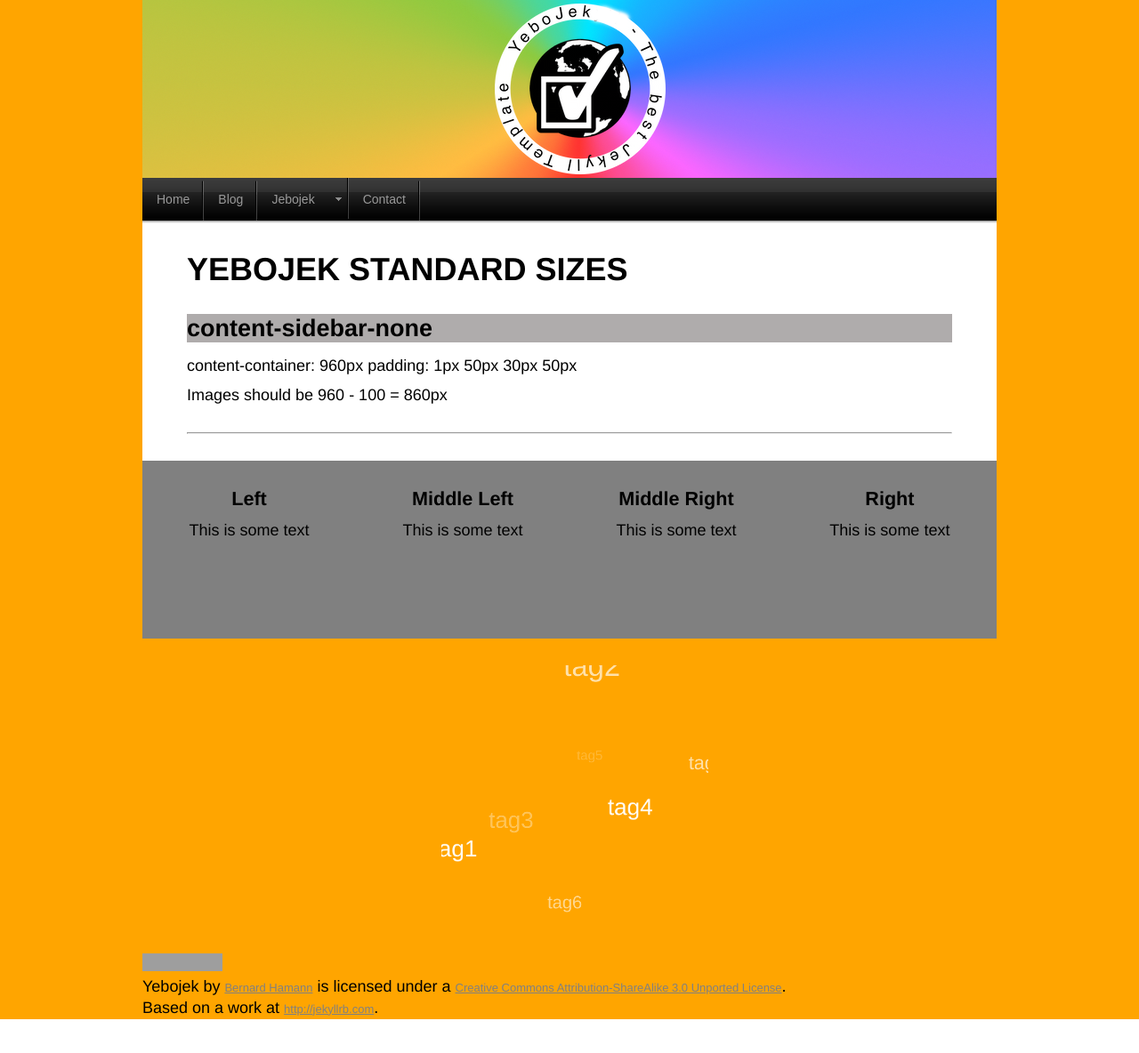
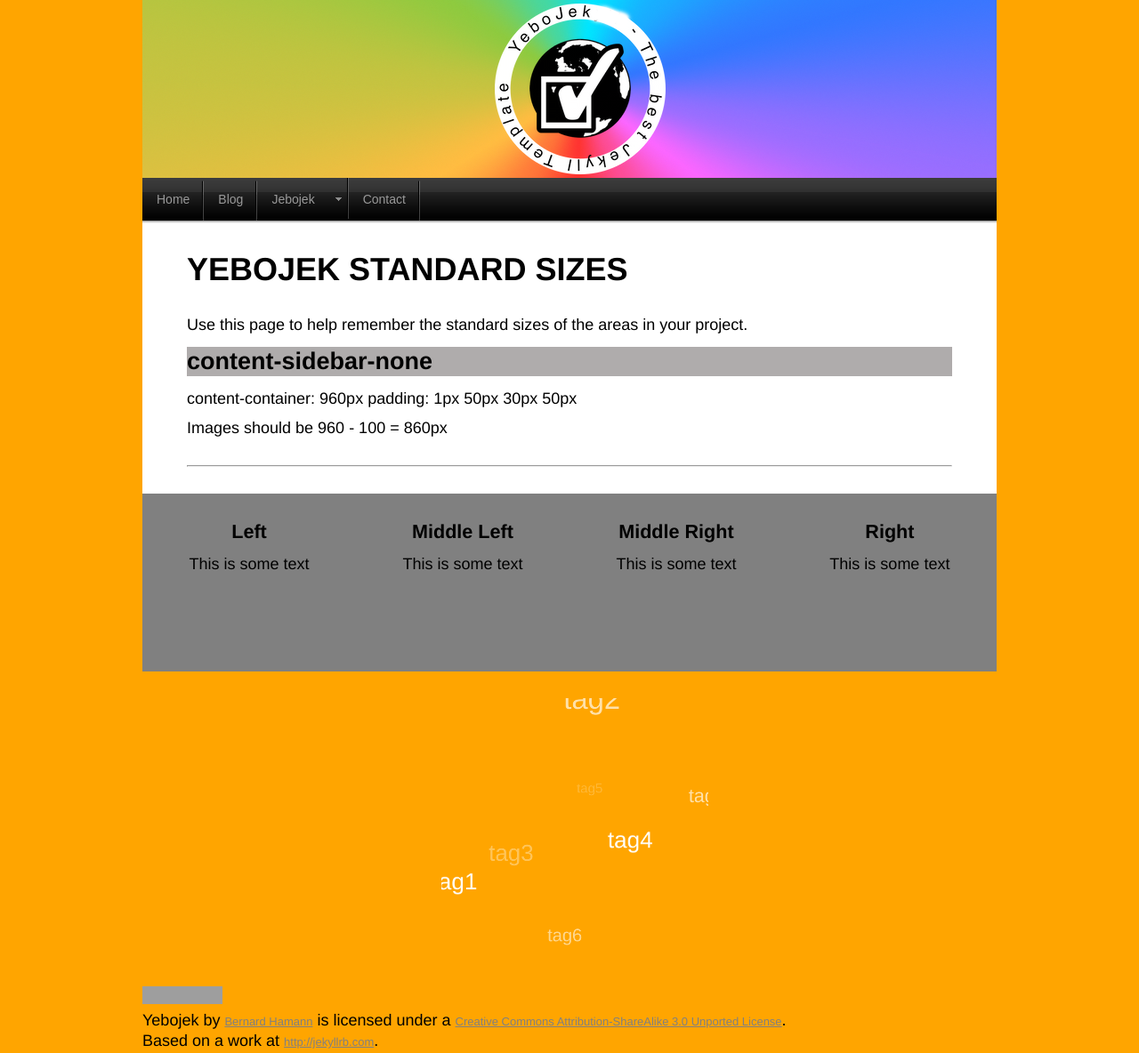
Before and after one commit to bernardhamann/yebojek, a Jekyll site: the page built from yebojek/_posts/2013-09-19-standard-sizes.md, in a window 1280 px wide. Shown: the whole page at 89% size. Built offline with Jekyll 4.4.1, drawn with Linux system fonts in a browser that asks for light colours; Markdown is read by kramdown in place of the engine named in the settings; before the commit the page ends 1146 px from its top, so only the background shows below that; grey boxes are pictures that could not be loaded.

```diff
--- a/yebojek/_posts/2013-09-19-standard-sizes.md
+++ b/yebojek/_posts/2013-09-19-standard-sizes.md
@@ -3,6 +3,10 @@
 layout: default
 tag: yebojek
 ---
+
+<p> Use this page to help remember the standard sizes of the areas in your project. </p>
+
+{{excerpt_separator}}
 
 ## content-sidebar-none
 
```
